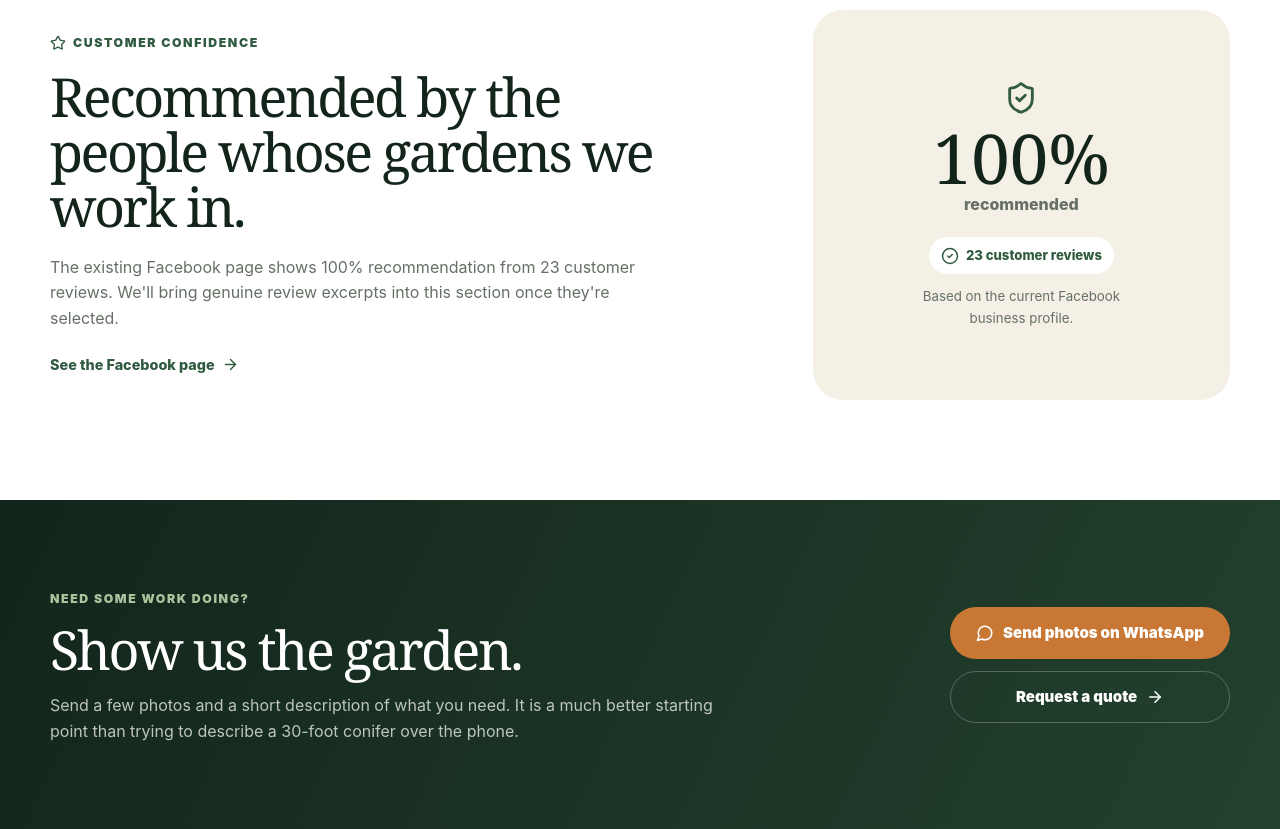
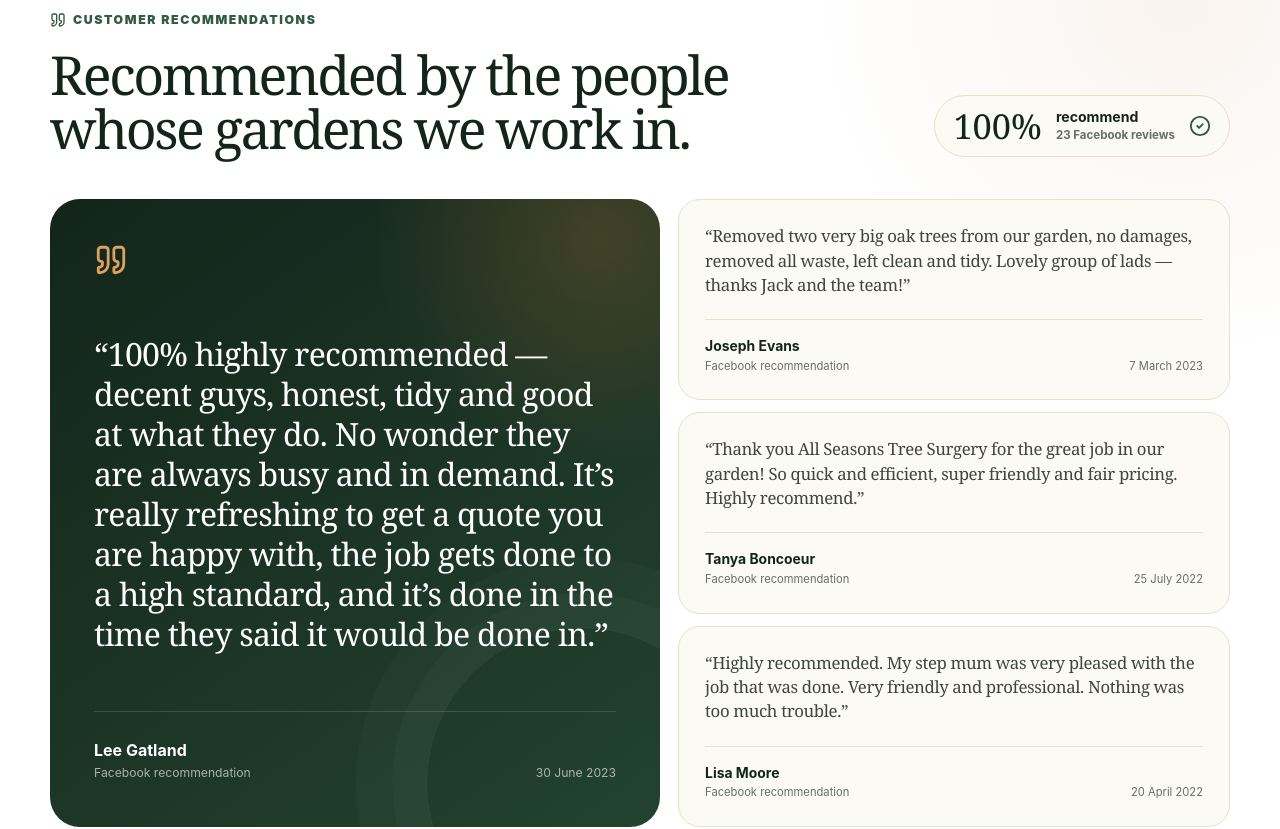
Before and after one commit to 0stoya/asts, a Next.js app: page / in a window 1280 px wide. Shown: the part 3580-4409 px from the top of the page. Built offline with nearby package versions, Linux system fonts and the light colour scheme; no server answers.

Commit message:
feat: add genuine Facebook customer recommendations

```diff
--- a/app/globals.css
+++ b/app/globals.css
@@ -622,64 +622,206 @@ main {
 }
 
 .review-section {
-  background: white;
+  background:
+    radial-gradient(circle at 92% 8%, rgba(180, 110, 54, 0.08), transparent 24%),
+    white;
 }
 
-.review-layout {
+.reviews-heading {
   display: grid;
-  grid-template-columns: 1fr 0.62fr;
-  gap: 90px;
-  align-items: center;
+  grid-template-columns: 1fr auto;
+  gap: 50px;
+  align-items: end;
+  margin-bottom: 42px;
 }
 
-.review-layout p {
-  max-width: 620px;
-  margin: 20px 0;
+.reviews-heading h2 {
+  max-width: 780px;
+  margin: 12px 0 0;
+  color: var(--forest-950);
+  font-family: Georgia, "Times New Roman", serif;
+  font-size: clamp(2.2rem, 4.2vw, 4rem);
+  font-weight: 500;
+  letter-spacing: -0.045em;
+  line-height: 1.02;
 }
 
-.review-summary {
+.reviews-score {
   display: flex;
-  min-height: 390px;
-  flex-direction: column;
   align-items: center;
-  justify-content: center;
-  border-radius: var(--radius-lg);
-  padding: 36px;
-  background: var(--cream-100);
+  gap: 14px;
+  min-width: 290px;
+  border: 1px solid var(--cream-200);
+  border-radius: 999px;
+  padding: 13px 18px;
+  background: var(--cream-50);
   color: var(--forest-700);
-  text-align: center;
 }
 
-.review-summary > strong {
-  margin-top: 8px;
+.reviews-score-value {
   color: var(--forest-950);
   font-family: Georgia, serif;
-  font-size: 4.3rem;
-  font-weight: 500;
+  font-size: 2.15rem;
   line-height: 1;
 }
 
-.review-summary > span {
-  color: var(--muted);
-  font-weight: 800;
+.reviews-score-copy {
+  display: flex;
+  flex: 1;
+  flex-direction: column;
+  line-height: 1.15;
 }
 
-.recommendation-row {
-  display: inline-flex;
-  align-items: center;
-  gap: 7px;
-  margin-block: 20px 12px;
-  border-radius: 999px;
-  padding: 8px 12px;
-  background: white;
-  color: var(--forest-700);
-  font-size: 0.82rem;
-  font-weight: 850;
+.reviews-score-copy strong {
+  color: var(--forest-950);
+  font-size: 0.88rem;
 }
 
-.review-summary small {
-  max-width: 250px;
+.reviews-score-copy small {
+  margin-top: 4px;
   color: var(--muted);
+  font-size: 0.72rem;
+  font-weight: 700;
+}
+
+.reviews-showcase {
+  display: grid;
+  grid-template-columns: 1.05fr 0.95fr;
+  gap: 18px;
+}
+
+.featured-review {
+  position: relative;
+  display: flex;
+  min-height: 530px;
+  flex-direction: column;
+  justify-content: space-between;
+  overflow: hidden;
+  border-radius: var(--radius-lg);
+  padding: 44px;
+  background:
+    radial-gradient(circle at 90% 6%, rgba(200, 120, 52, 0.23), transparent 28%),
+    linear-gradient(145deg, var(--forest-950), var(--forest-800));
+  color: white;
+}
+
+.featured-review::after {
+  position: absolute;
+  right: -78px;
+  bottom: -112px;
+  width: 310px;
+  height: 310px;
+  border: 1px solid rgba(255, 255, 255, 0.07);
+  border-radius: 50%;
+  box-shadow:
+    0 0 0 34px rgba(255, 255, 255, 0.025),
+    0 0 0 70px rgba(255, 255, 255, 0.018);
+  content: "";
+}
+
+.review-quote-icon {
+  color: #dda05d;
+}
+
+.featured-review blockquote,
+.review-card blockquote {
+  margin: 0;
+  letter-spacing: -0.022em;
+}
+
+.featured-review blockquote {
+  position: relative;
+  z-index: 1;
+  margin-block: 34px;
+  font-family: Georgia, "Times New Roman", serif;
+  font-size: clamp(1.7rem, 2.5vw, 2.5rem);
+  line-height: 1.25;
+}
+
+.featured-review footer,
+.review-card footer {
+  display: flex;
+  gap: 18px;
+  align-items: flex-end;
+  justify-content: space-between;
+}
+
+.featured-review footer {
+  position: relative;
+  z-index: 1;
+  padding-top: 26px;
+  border-top: 1px solid rgba(255, 255, 255, 0.14);
+}
+
+.featured-review footer div,
+.review-card footer div {
+  display: flex;
+  flex-direction: column;
+}
+
+.featured-review footer strong {
+  color: white;
+}
+
+.featured-review footer span,
+.featured-review time {
+  color: rgba(255, 255, 255, 0.62);
+  font-size: 0.76rem;
+}
+
+.supporting-reviews {
+  display: grid;
+  gap: 12px;
+}
+
+.review-card {
+  display: flex;
+  min-height: 168px;
+  flex-direction: column;
+  justify-content: space-between;
+  border: 1px solid var(--cream-200);
+  border-radius: var(--radius-md);
+  padding: 24px 26px;
+  background: var(--cream-50);
+}
+
+.review-card blockquote {
+  color: #3d463f;
+  font-family: Georgia, "Times New Roman", serif;
+  font-size: 1.05rem;
+  line-height: 1.45;
+}
+
+.review-card footer {
+  margin-top: 22px;
+  padding-top: 15px;
+  border-top: 1px solid var(--cream-200);
+}
+
+.review-card footer strong {
+  color: var(--forest-950);
+  font-size: 0.87rem;
+}
+
+.review-card footer span,
+.review-card time {
+  color: var(--muted);
+  font-size: 0.7rem;
+}
+
+.reviews-footer {
+  display: flex;
+  gap: 30px;
+  align-items: center;
+  justify-content: space-between;
+  margin-top: 24px;
+}
+
+.reviews-footer p {
+  max-width: 720px;
+  margin: 0;
+  color: var(--muted);
+  font-size: 0.92rem;
 }
 
 .quote-band {
@@ -964,7 +1106,6 @@ main {
 
   .section-heading,
   .seasonal-layout,
-  .review-layout,
   .quote-layout {
     grid-template-columns: 1fr;
     gap: 30px;
@@ -974,8 +1115,17 @@ main {
     justify-self: start;
   }
 
-  .review-summary {
-    min-height: 310px;
+  .reviews-heading,
+  .reviews-showcase {
+    grid-template-columns: 1fr;
+  }
+
+  .reviews-score {
+    width: fit-content;
+  }
+
+  .featured-review {
+    min-height: 430px;
   }
 
   .quote-actions {
@@ -1083,6 +1233,41 @@ main {
     min-height: 300px;
   }
 
+  .reviews-heading {
+    gap: 22px;
+    margin-bottom: 28px;
+  }
+
+  .reviews-score {
+    width: 100%;
+    min-width: 0;
+  }
+
+  .featured-review {
+    min-height: 0;
+    padding: 30px 24px;
+  }
+
+  .featured-review blockquote {
+    font-size: 1.6rem;
+  }
+
+  .featured-review footer,
+  .review-card footer,
+  .reviews-footer {
+    align-items: flex-start;
+    flex-direction: column;
+  }
+
+  .review-card {
+    min-height: 0;
+    padding: 22px;
+  }
+
+  .reviews-footer {
+    gap: 14px;
+  }
+
   .assurance-grid {
     flex-direction: column;
     gap: 10px;
--- a/app/page.tsx
+++ b/app/page.tsx
@@ -7,10 +7,9 @@ import {
   MapPin,
   MessageCircle,
   Phone,
-  ShieldCheck,
-  Star,
 } from "lucide-react";
 
+import { CustomerReviews } from "@/src/components/CustomerReviews";
 import { SeasonalAdvice } from "@/src/components/SeasonalAdvice";
 import { currentSeason } from "@/src/config/seasons";
 import { services } from "@/src/config/services";
@@ -158,32 +157,7 @@ export default function Home() {
         </div>
       </section>
 
-      <section className="section review-section">
-        <div className="shell review-layout">
-          <div>
-            <span className="eyebrow"><Star size={16} /> Customer confidence</span>
-            <h2>Recommended by the people whose gardens we work in.</h2>
-            <p>
-              The existing Facebook page shows {site.recommendation} recommendation
-              from {site.reviewCount} customer reviews. We&apos;ll bring genuine
-              review excerpts into this section once they&apos;re selected.
-            </p>
-            <a className="text-link" href={site.facebook} target="_blank" rel="noreferrer">
-              See the Facebook page <ArrowRight size={17} />
-            </a>
-          </div>
-          <div className="review-summary">
-            <ShieldCheck size={34} />
-            <strong>{site.recommendation}</strong>
-            <span>recommended</span>
-            <div className="recommendation-row">
-              <CheckCircle2 size={18} />
-              <span>{site.reviewCount} customer reviews</span>
-            </div>
-            <small>Based on the current Facebook business profile.</small>
-          </div>
-        </div>
-      </section>
+      <CustomerReviews />
 
       <section className="quote-band">
         <div className="shell quote-layout">
--- /dev/null
+++ b/src/components/CustomerReviews.tsx
@@ -0,0 +1,81 @@
+import { ArrowRight, CheckCircle2, Quote } from "lucide-react";
+
+import {
+  featuredReview,
+  supportingReviews,
+} from "@/src/config/reviews";
+import { site } from "@/src/config/site";
+
+export function CustomerReviews() {
+  const visibleSupportingReviews = supportingReviews.slice(0, 3);
+
+  return (
+    <section className="section review-section" id="reviews">
+      <div className="shell">
+        <div className="reviews-heading">
+          <div>
+            <span className="eyebrow">
+              <Quote size={16} /> Customer recommendations
+            </span>
+            <h2>Recommended by the people whose gardens we work in.</h2>
+          </div>
+
+          <div className="reviews-score" aria-label="Facebook recommendation summary">
+            <span className="reviews-score-value">{site.recommendation}</span>
+            <span className="reviews-score-copy">
+              <strong>recommend</strong>
+              <small>{site.reviewCount} Facebook reviews</small>
+            </span>
+            <CheckCircle2 size={22} aria-hidden="true" />
+          </div>
+        </div>
+
+        <div className="reviews-showcase">
+          <article className="featured-review">
+            <Quote className="review-quote-icon" size={34} aria-hidden="true" />
+            <blockquote>“{featuredReview.quote}”</blockquote>
+            <footer>
+              <div>
+                <strong>{featuredReview.name}</strong>
+                <span>Facebook recommendation</span>
+              </div>
+              <time dateTime={featuredReview.date}>
+                {featuredReview.dateLabel}
+              </time>
+            </footer>
+          </article>
+
+          <div className="supporting-reviews">
+            {visibleSupportingReviews.map((review) => (
+              <article className="review-card" key={review.name}>
+                <blockquote>“{review.quote}”</blockquote>
+                <footer>
+                  <div>
+                    <strong>{review.name}</strong>
+                    <span>Facebook recommendation</span>
+                  </div>
+                  <time dateTime={review.date}>{review.dateLabel}</time>
+                </footer>
+              </article>
+            ))}
+          </div>
+        </div>
+
+        <div className="reviews-footer">
+          <p>
+            Customers repeatedly mention friendly service, tidy work, fair
+            pricing and getting the job done properly.
+          </p>
+          <a
+            className="text-link"
+            href={site.facebook}
+            target="_blank"
+            rel="noreferrer"
+          >
+            Read more reviews on Facebook <ArrowRight size={17} />
+          </a>
+        </div>
+      </div>
+    </section>
+  );
+}
--- /dev/null
+++ b/src/config/reviews.ts
@@ -0,0 +1,60 @@
+export type CustomerReview = {
+  name: string;
+  date: string;
+  dateLabel: string;
+  quote: string;
+  featured?: boolean;
+};
+
+export const customerReviews: CustomerReview[] = [
+  {
+    name: "Lee Gatland",
+    date: "2023-06-30",
+    dateLabel: "30 June 2023",
+    featured: true,
+    quote:
+      "100% highly recommended — decent guys, honest, tidy and good at what they do. No wonder they are always busy and in demand. It’s really refreshing to get a quote you are happy with, the job gets done to a high standard, and it’s done in the time they said it would be done in.",
+  },
+  {
+    name: "Joseph Evans",
+    date: "2023-03-07",
+    dateLabel: "7 March 2023",
+    quote:
+      "Removed two very big oak trees from our garden, no damages, removed all waste, left clean and tidy. Lovely group of lads — thanks Jack and the team!",
+  },
+  {
+    name: "Tanya Boncoeur",
+    date: "2022-07-25",
+    dateLabel: "25 July 2022",
+    quote:
+      "Thank you All Seasons Tree Surgery for the great job in our garden! So quick and efficient, super friendly and fair pricing. Highly recommend.",
+  },
+  {
+    name: "Lisa Moore",
+    date: "2022-04-20",
+    dateLabel: "20 April 2022",
+    quote:
+      "Highly recommended. My step mum was very pleased with the job that was done. Very friendly and professional. Nothing was too much trouble.",
+  },
+  {
+    name: "Nishit Patel",
+    date: "2021-10-19",
+    dateLabel: "19 October 2021",
+    quote:
+      "Hard working father and son and very experienced, trustworthy tree surgeon. Did a great job on our garden, most competitive price.",
+  },
+  {
+    name: "Elizabeth Palicza",
+    date: "2021-08-20",
+    dateLabel: "20 August 2021",
+    quote:
+      "Hard working and very experienced, trustworthy tree surgeon. Did a great job on our massive tree, most competitive price.",
+  },
+];
+
+export const featuredReview =
+  customerReviews.find((review) => review.featured) ?? customerReviews[0];
+
+export const supportingReviews = customerReviews.filter(
+  (review) => !review.featured,
+);
```
